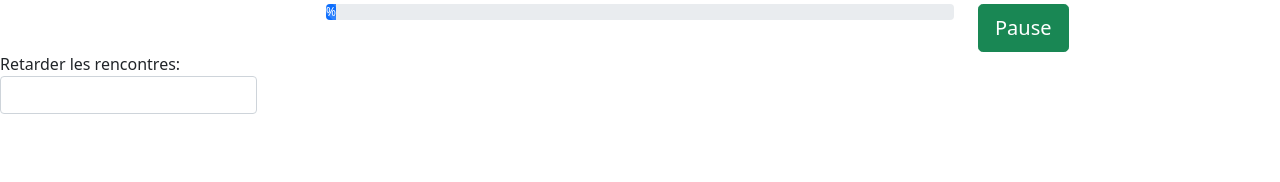
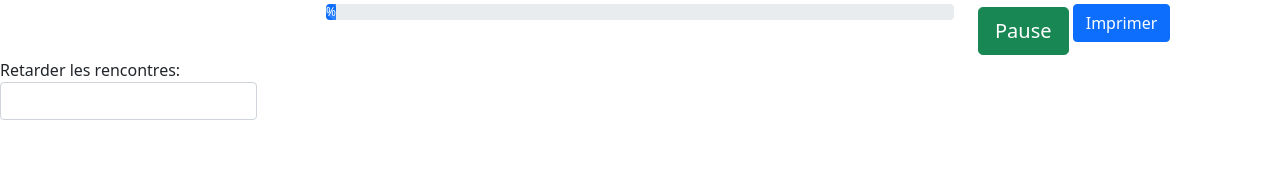
Before and after one commit to romnvll/Tournament, a PHP site: template templates/gestionToutesLesRencontres.twig in a window 1280 px wide. Shown: the part 64-246 px from the top of the page. Run offline with PHP 8.4, Linux system fonts and the light colour scheme; the template is opened without the code that fills it, so the values that code supplies are empty; some libraries are stand-ins or nearby versions.

Commit message:
Impression des rencontres

```diff
--- a/templates/gestionToutesLesRencontres.twig
+++ b/templates/gestionToutesLesRencontres.twig
@@ -10,45 +10,72 @@
         integrity="sha384-QWGpdj554B4ETpJJC9z+ZHJcA/i59TyjxEPXiiUgN2WmTyV5OEZWCD6gQhgkdpB/" crossorigin="anonymous"></script>
     <script src="https://code.jquery.com/jquery-3.7.1.js"
         integrity="sha256-eKhayi8LEQwp4NKxN+CfCh+3qOVUtJn3QNZ0TciWLP4=" crossorigin="anonymous"></script>
+          <link href="https://fonts.googleapis.com/icon?family=Material+Icons" rel="stylesheet">
     <title>Gestion rencontre</title>
+
+<style>
+      @media print {
+      body {
+        margin: 0;
+        padding: 0;
+        background-color: white; /* Fond blanc pour éviter les problèmes */
+      }
+      .container {
+        width: 100%;
+        max-width: 100%;
+      }
+      h1 {
+        font-size: 1.5rem;
+        text-align: center;
+      }
+      /* Masquer le bouton lors de l'impression */
+      .no-print {
+        display: none !important;
+      }
+
+      }
+  </style>
+
 </head>
 
 <body>
-
+    <div class="no-print">
     {{ include('header.twig') }}
+    </div>
     <div class="row ml-n4">
         <div class="col-lg-3">
             {% for tournoi in ListeDesTournois %}
             {% if tournoi.isArchived == 0 %}
             {% if tournoi.id == idTournoi %}
             <a href="gestionToutesLesRencontres.php?id_tournoi={{ tournoi.id }}"
-                class="btn btn-success btn-sm">{{ tournoi.nom }}</a>
+                class="btn btn-success btn-sm no-print">{{ tournoi.nom }}</a>
             {% else %}
             <a href="gestionToutesLesRencontres.php?id_tournoi={{ tournoi.id }}"
-                class="btn btn-secondary">{{ tournoi.nom }}</a>
+                class="btn btn-secondary no-print">{{ tournoi.nom }}</a>
             {% endif %}
             {% endif %}
             {% endfor %}
         </div>
         <div class="col-lg-6">
-            <div class="progress">
-                <div class="progress-bar progress-bar-striped progress-bar-animated" role="progressbar"
+            <div class="progress no-print">
+                <div class="progress-bar progress-bar-striped progress-bar-animated no-print" role="progressbar"
                     aria-valuenow="{{pourcentage}}" aria-valuemin="0" aria-valuemax="100"
                     style="width: {{pourcentage}}%"> {{pourcentage}}%</div>
             </div>
 
         </div>
         <div class="col">
-                 <button id="toggle-button" class="btn btn-success btn-lg" >Pause</button>
+                 <button id="toggle-button" class="btn btn-success btn-lg no-print" >Pause</button>
+                 <button class="btn btn-primary no-print mb-3" onclick="window.print()">Imprimer</button>
 
         </div>
         <div class="d-flex align-items-center mb-2" style="position: sticky; top: 0; z-index: 200;">
 
             <form method="post" action="PlacementDesRencontresTraitement.php" class="d-flex align-items-center">
                 <div data-mdb-input-init class="form-outline me-2">
-                    <label class="form-label mb-0">Retarder les rencontres:</label>
+                    <label class="form-label mb-0 no-print">Retarder les rencontres:</label>
 
-                    <input type="number" size="2" class="form-control" name="modifMinutes"
+                    <input type="number" size="2" class="form-control no-print" name="modifMinutes"
                         onfocusout="this.form.submit()">
                 </div>
                 <input type="hidden" name="idTournoi" value="{{idTournoi}}">
@@ -95,7 +122,7 @@
                                     {% if planification.rencontre_id is not null or planification.arbitre_id is not null   %}
                                     {% if planification.arbitre_id is not null %}
                                     <!-- SI il y a un arbitre selectonné il s'affiche ici avec la possibilité de le supprimer -->
-                                    <i class="fa fa-user" aria-hidden="true"></i> {{planification.arbitre_nom}}
+                                     <i class="material-icons me-2" style="font-size: 20px;">sports</i> {{planification.arbitre_nom}} {{planification.club_nom_arbitre}}
 
                                     {% endif %}
                                     {% if planification.rencontre_id is not null %}
@@ -115,7 +142,7 @@
                                         {% endif %}
 
                                         <div class="d-flex justify-content-center">
-                                                <span class="point" data-bs-toggle="tooltip" title="passer la rencontre à : 'à venir' " data-bs-placement="bottom" style="background-color: red;" name="etat"
+                                                <span class="point no-print" data-bs-toggle="tooltip" title="passer la rencontre à : 'à venir' " data-bs-placement="bottom" style="background-color: red;" name="etat"
                                                 hx-post="gestionRencontres_traitement.php"
                                                 hx-trigger="click"
                                                 hx-target="#Label{{planification.rencontre_id}}"
@@ -124,7 +151,7 @@
                                                 hx-vals='{"etat": "Avenir"}'>
 
                                                 </span>
-                                                <span class="point" data-bs-toggle="tooltip" title="passer la rencontre à 'en cours' " data-bs-placement="bottom"  style="background-color: orange;"
+                                                <span class="point no-print" data-bs-toggle="tooltip" title="passer la rencontre à 'en cours' " data-bs-placement="bottom"  style="background-color: orange;"
                                                  hx-post="gestionRencontres_traitement.php"
                                                 hx-trigger="click"
                                                 hx-swap="innerHTML"
@@ -132,7 +159,7 @@
                                                 hx-include="#idRencontre{{ planification.rencontre_id }}"
                                                  hx-vals='{"etat": "enCours"}'>
                                                 </span>
-                                                <span class="point" data-bs-toggle="tooltip" title="passer la rencontre à 'terminer' " data-bs-placement="bottom"  style="background-color: green;"
+                                                <span class="point no-print" data-bs-toggle="tooltip" title="passer la rencontre à 'terminer' " data-bs-placement="bottom"  style="background-color: green;"
                                                  hx-post="gestionRencontres_traitement.php"
                                                 hx-trigger="click"
                                                 hx-swap="innerHTML"
```
Also changed, not shown: GenerateQrCode.php (+38 -0 lines), GenerateQrCodeTable.php (+47 -6 lines), templates/modifierTournoi.twig (+9 -3 lines).
